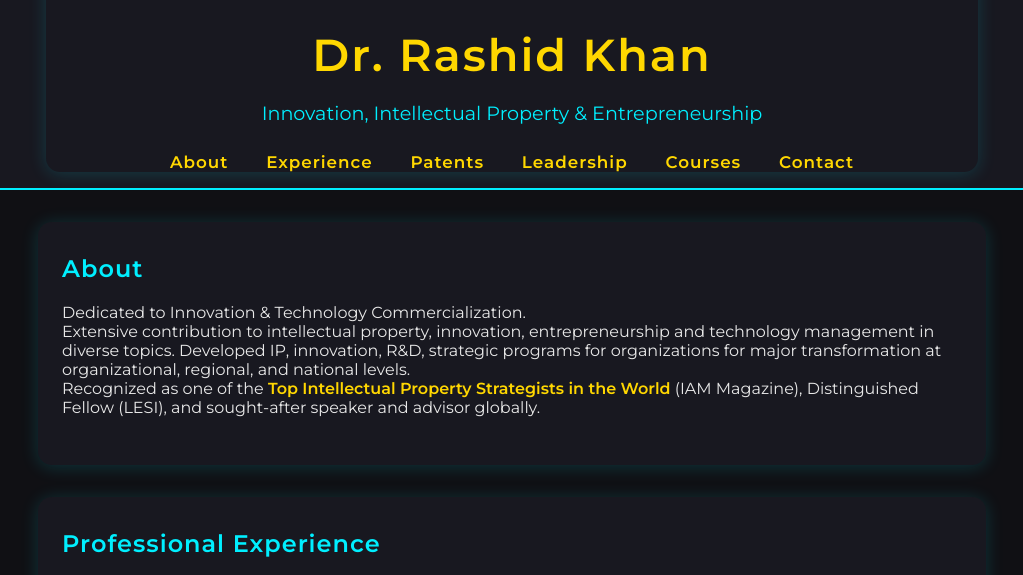
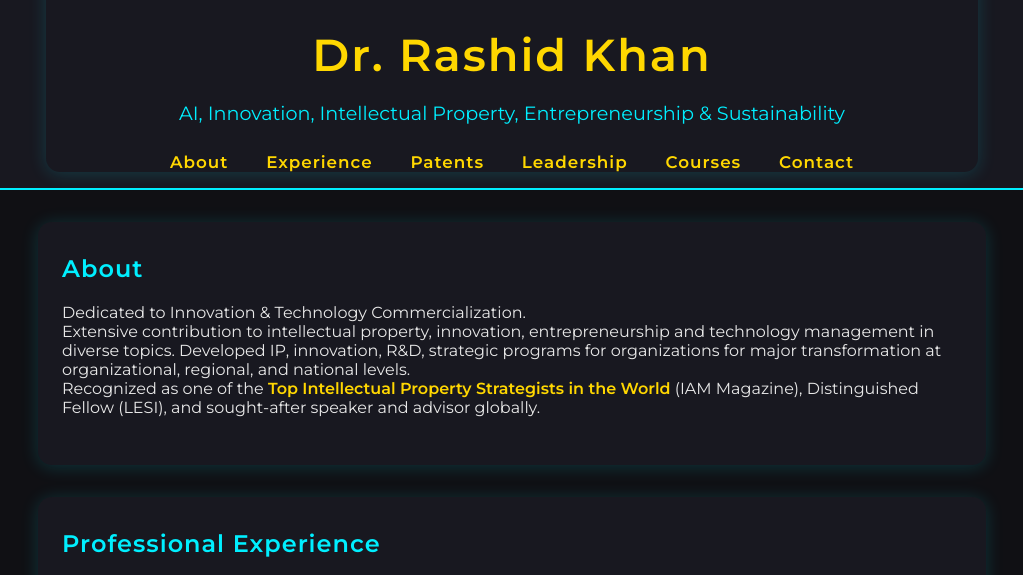
Before and after one commit to thirvewithrush/thirvewithrush.github.io, a plain HTML site: page index.html in a window 1280 px wide. Shown: the part 197-772 px from the top of the page, without its empty margins (128-1151 px from the left). Drawn offline with Linux system fonts and the light colour scheme.

Commit message:
Update index.html

```diff
--- a/index.html
+++ b/index.html
@@ -12,7 +12,7 @@
     <div class="container">
       <img src="profile.jpg" alt="Dr. Rashid Khan" class="profile-pic"/>
       <h1>Dr. Rashid Khan</h1>
-      <p class="subtitle">Innovation, Intellectual Property & Entrepreneurship</p>
+      <p class="subtitle">AI, Innovation, Intellectual Property, Entrepreneurship & Sustainability</p>
       <nav>
         <a href="#about">About</a>
         <a href="#experience">Experience</a>
```
